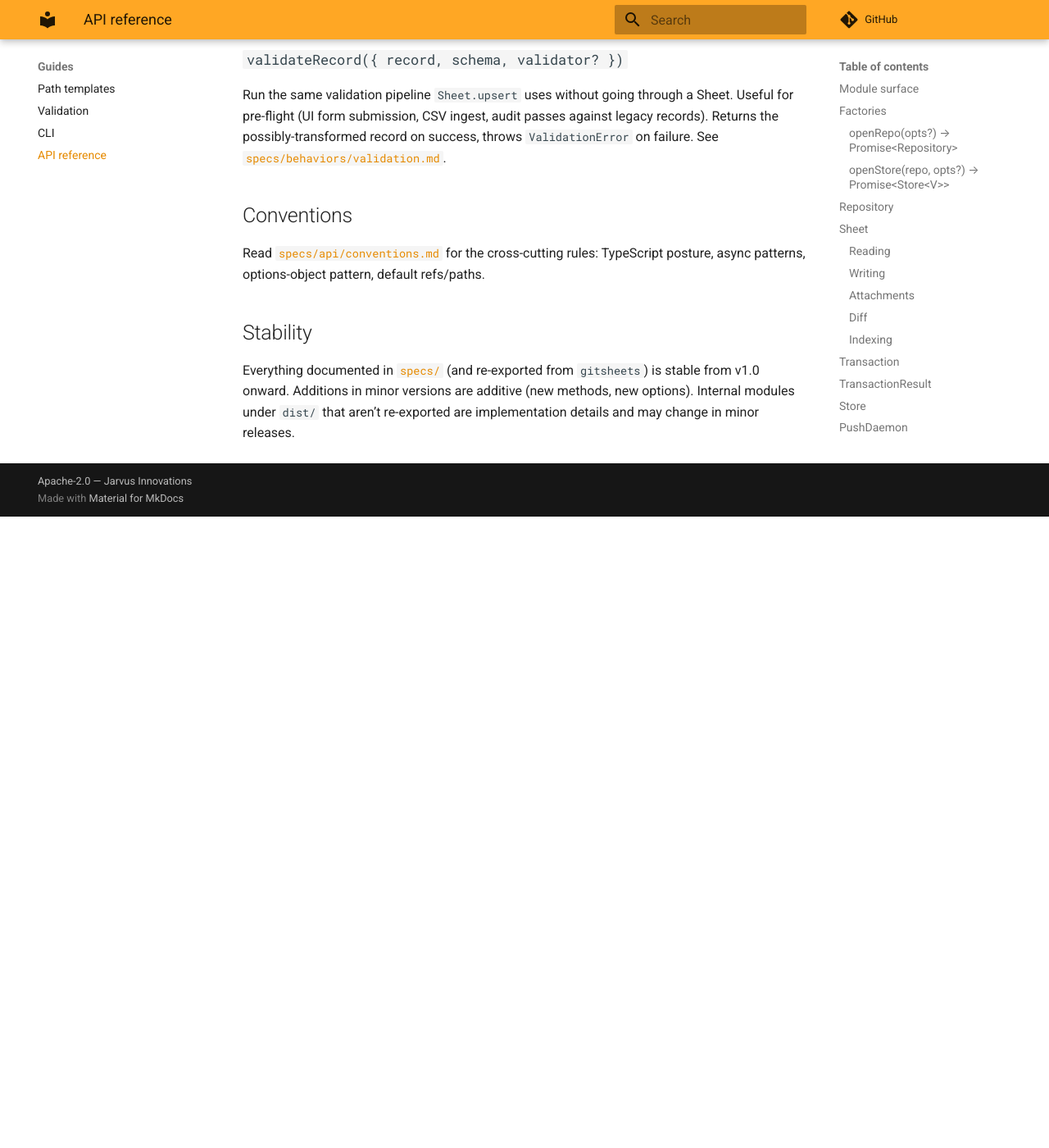
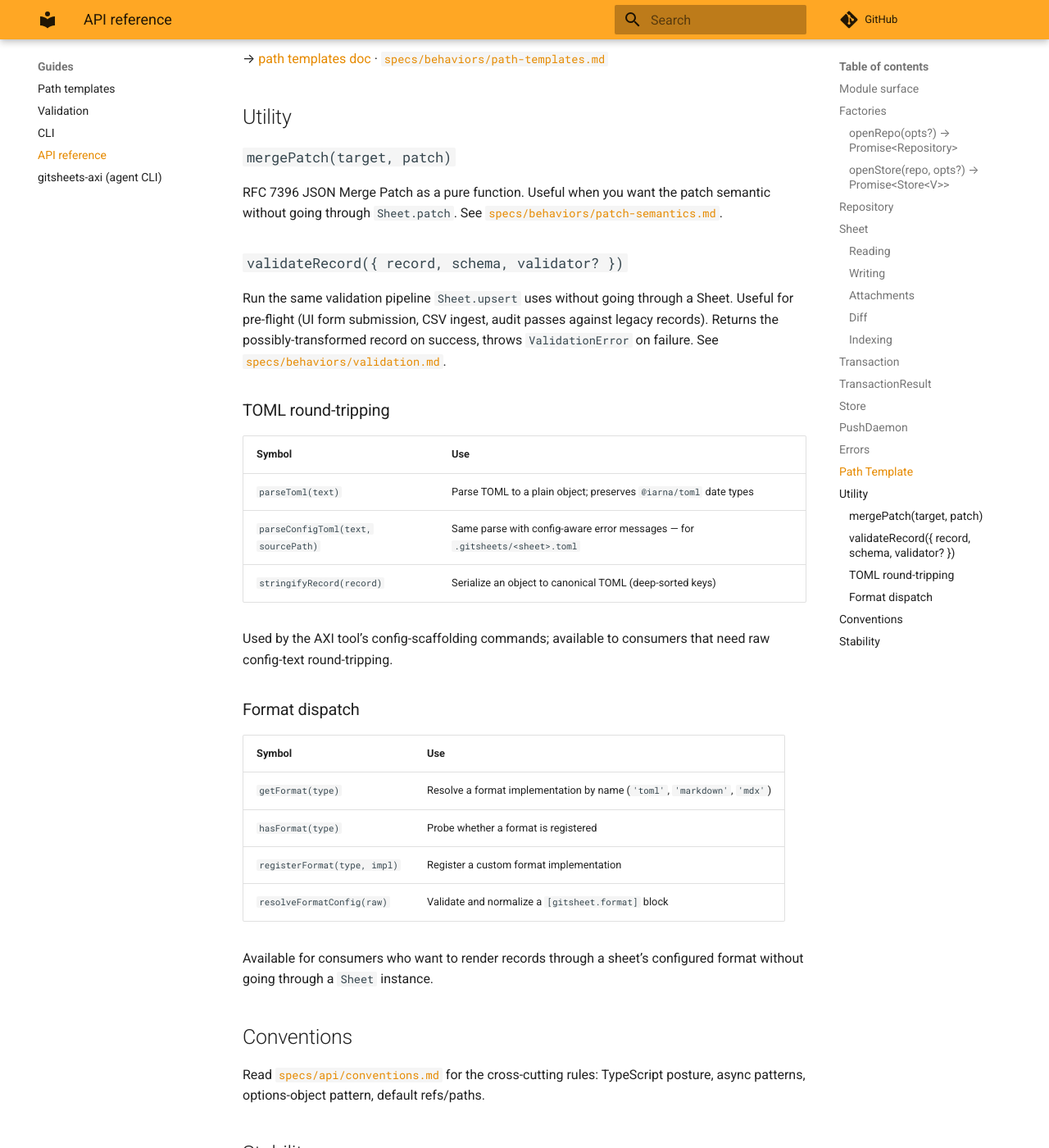
Before and after one commit to JarvusInnovations/gitsheets, an MkDocs documentation site: the page built from docs/api.md, in a window 1280 px wide and 1400 px high, scrolled down 7668 px. Shown: the whole window at 82% size. Built offline with MkDocs 1.6.1 and Material for MkDocs 9.7.7, drawn with Linux system fonts in a browser that asks for light colours; comment, search, counter and statistics services are not loaded; before the commit the page ends 8298 px from its top, so only the background shows below that; some of the changed text lies outside the part shown.

Commit message:
docs: cover gitsheets-axi + Sheet.willChange in docs/
- docs/axi.md — new. Consumer-facing intro to the gitsheets-axi
  companion: when-to-use table, "what's different from the human CLI"
  contract comparison, TOON output, idempotency contract, session-hook
  install behavior, command surface, error codes.
- docs/api.md — Sheet.willChange row added to the Writing table with
  the same shape spec/api/sheet.md uses; new utility exports
  (parseToml, parseConfigToml, stringifyRecord) and format dispatch
  (getFormat, hasFormat, registerFormat, resolveFormatConfig) added
  to the Module surface + a dedicated Utility subsection; the
  WillChangeResult type added to the type-only export list.
- docs/migration-guide.md — v1.2 → v1.3 section: Sheet.willChange,
  the new utility exports, the gitsheets-axi sibling package, and a
  note that the workspace promotion is consumer-invisible (same
  import path, same tarball shape).
- docs/README.md + mkdocs.yml — link to axi.md from the reference
  sidebar and the mkdocs nav.

No content drift left: every shipped library symbol and the AXI
package are now reflected in the docs site.

Issue #170

Co-Authored-By: Claude Opus 4.7 (1M context) <noreply@anthropic.com>

```diff
--- a/docs/api.md
+++ b/docs/api.md
@@ -20,6 +20,8 @@ import {
 
   // utilities
   mergePatch, validateRecord,
+  parseToml, parseConfigToml, stringifyRecord,
+  getFormat, hasFormat, registerFormat, resolveFormatConfig,
 
   // record annotation symbols
   RECORD_SHEET_KEY, RECORD_PATH_KEY,
@@ -108,10 +110,13 @@ const store = await openStore(repo, {
 | `sheet.upsert(record, opts?)` | Insert or replace; returns `{ blob, path }`. `opts.allowMissingBody` for content-typed sheets |
 | `sheet.delete(recordOrPath)` | Remove a record + cascade attachments |
 | `sheet.patch(query, partial)` | RFC 7396 merge patch over an existing record |
+| `sheet.willChange(record, opts?)` | Pre-flight idempotency check — returns `{ changed, path, currentBlobHash?, nextText }` without mutating the tree (v1.3) |
 | `sheet.clear()` | Remove every record from the sheet's tree |
 | `sheet.clone()` | Clone the Sheet for staging tentative state |
 
 All write methods route through a transaction — permissive mode auto-opens one; strict mode requires `repo.transact`.
+
+`willChange` runs upsert's full validation + normalization + serialization pipeline and compares the resulting bytes to the existing blob at the rendered path. Useful for consumers that want commit-skipping idempotency semantics — "only commit if something actually changed." Throws the same errors upsert would on the same input (`ValidationError`, `IndexError`, `PathTemplateError`).
 
 ### Attachments
 
@@ -245,6 +250,27 @@ RFC 7396 JSON Merge Patch as a pure function. Useful when you want the patch sem
 
 Run the same validation pipeline `Sheet.upsert` uses without going through a Sheet. Useful for pre-flight (UI form submission, CSV ingest, audit passes against legacy records). Returns the possibly-transformed record on success, throws `ValidationError` on failure. See [`specs/behaviors/validation.md`](https://github.com/JarvusInnovations/gitsheets/blob/develop/specs/behaviors/validation.md).
 
+### TOML round-tripping
+
+| Symbol | Use |
+| --- | --- |
+| `parseToml(text)` | Parse TOML to a plain object; preserves `@iarna/toml` date types |
+| `parseConfigToml(text, sourcePath)` | Same parse with config-aware error messages — for `.gitsheets/<sheet>.toml` |
+| `stringifyRecord(record)` | Serialize an object to canonical TOML (deep-sorted keys) |
+
+Used by the AXI tool's config-scaffolding commands; available to consumers that need raw config-text round-tripping.
+
+### Format dispatch
+
+| Symbol | Use |
+| --- | --- |
+| `getFormat(type)` | Resolve a format implementation by name (`'toml'`, `'markdown'`, `'mdx'`) |
+| `hasFormat(type)` | Probe whether a format is registered |
+| `registerFormat(type, impl)` | Register a custom format implementation |
+| `resolveFormatConfig(raw)` | Validate and normalize a `[gitsheet.format]` block |
+
+Available for consumers who want to render records through a sheet's configured format without going through a `Sheet` instance.
+
 ## Conventions
 
 Read [`specs/api/conventions.md`](https://github.com/JarvusInnovations/gitsheets/blob/develop/specs/api/conventions.md) for the cross-cutting rules: TypeScript posture, async patterns, options-object pattern, default refs/paths.
--- a/mkdocs.yml
+++ b/mkdocs.yml
@@ -26,6 +26,7 @@ nav:
       - Validation: validation.md
       - CLI: cli.md
       - API reference: api.md
+      - gitsheets-axi (agent CLI): axi.md
   - Recipes:
       - Typed sheet with Zod: recipes/typed-sheet-with-zod.md
       - Request-bound transactions: recipes/request-bound-transactions.md
```
Also changed, not shown: other parts of docs/api.md (+1 -1 lines), docs/README.md (+1 -0 lines), docs/axi.md (added, +131 -0 lines), docs/migration-guide.md (+22 -0 lines).
